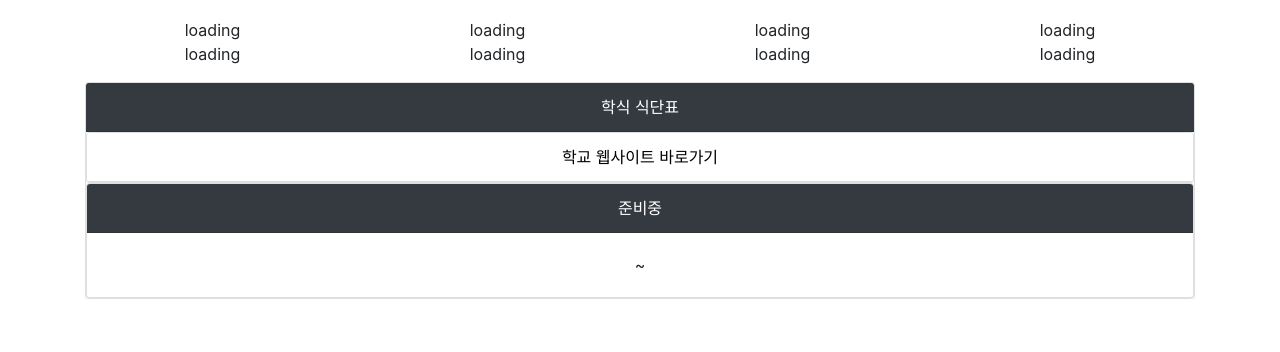
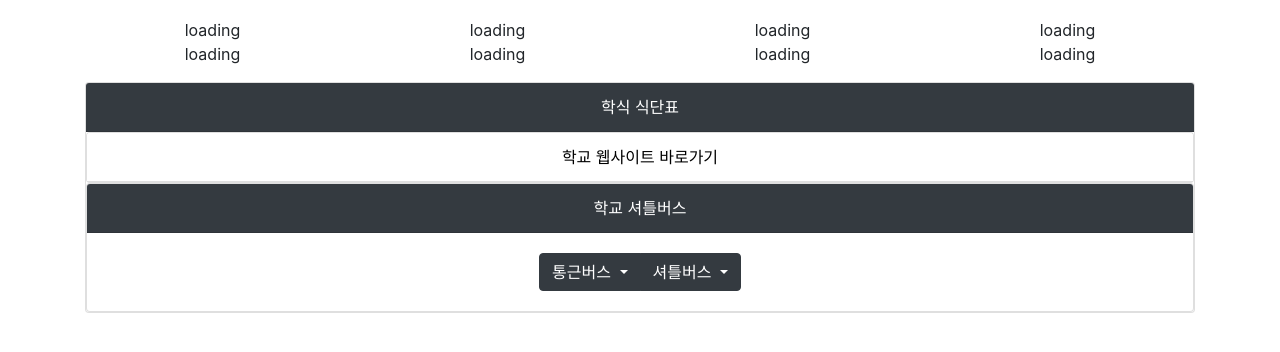
Before and after one commit to chanwoo99/info_website, a Flask app: template templates/index.html in a window 1280 px wide, after a click on "학교 셔틀버스". Shown: the part 225-577 px from the top of the page. Run offline with Flask 2, Linux system fonts and the light colour scheme; the template is opened without the code that fills it, so the values that code supplies are empty; some libraries are stand-ins or nearby versions.

Commit message:
Signed-off-by: chanwoo99 <ixora99@dgist.ac.kr>

```diff
--- a/templates/index.html
+++ b/templates/index.html
@@ -204,12 +204,35 @@
     <div class="card">
       <div class="card-header bg-dark text-center">
         <a class="collapsed card-link" data-toggle="collapse" href="#collapseThree" style="color:white;">
-          준비중
+          학교 셔틀버스
         </a>
       </div>
       <div id="collapseThree" class="collapse" data-parent="#accordion">
         <div class="card-body text-center">
-          ~
+          <div class="btn-group">
+            <div class="btn-group">
+              <button type="button" class="btn btn-dark dropdown-toggle" data-toggle="dropdown">
+                 통근버스
+              </button>
+              <div class="dropdown-menu">
+                <a class="dropdown-item" onclick = "location.href = 'https://github.com/chanwoo99/info_website/blob/master/templates/icon/shuttle_go.PNG?raw=true'">출근버스</a>
+                <a class="dropdown-item" onclick = "location.href = 'https://github.com/chanwoo99/info_website/blob/master/templates/icon/shuttle_come.PNG?raw=true'">퇴근버스</a>
+
+              </div>
+            </div>
+
+
+            <div class="btn-group">
+              <button type="button" class="btn btn-dark dropdown-toggle" data-toggle="dropdown">
+                 셔틀버스
+              </button>
+              <div class="dropdown-menu">
+                <a class="dropdown-item" onclick = "location.href = 'https://github.com/chanwoo99/info_website/blob/master/templates/icon/circle.PNG?raw=true'">김천구미역</a>
+                <a class="dropdown-item" onclick = "location.href = 'https://github.com/chanwoo99/info_website/blob/master/templates/icon/circle_2.PNG?raw=true'">대곡</a>
+                <a class="dropdown-item" onclick = "location.href = 'https://github.com/chanwoo99/info_website/blob/master/templates/icon/circle_3.PNG?raw=true'">테크노 순환</a>
+              </div>
+            </div>
+          </div>
         </div>
       </div>
     </div>
```
